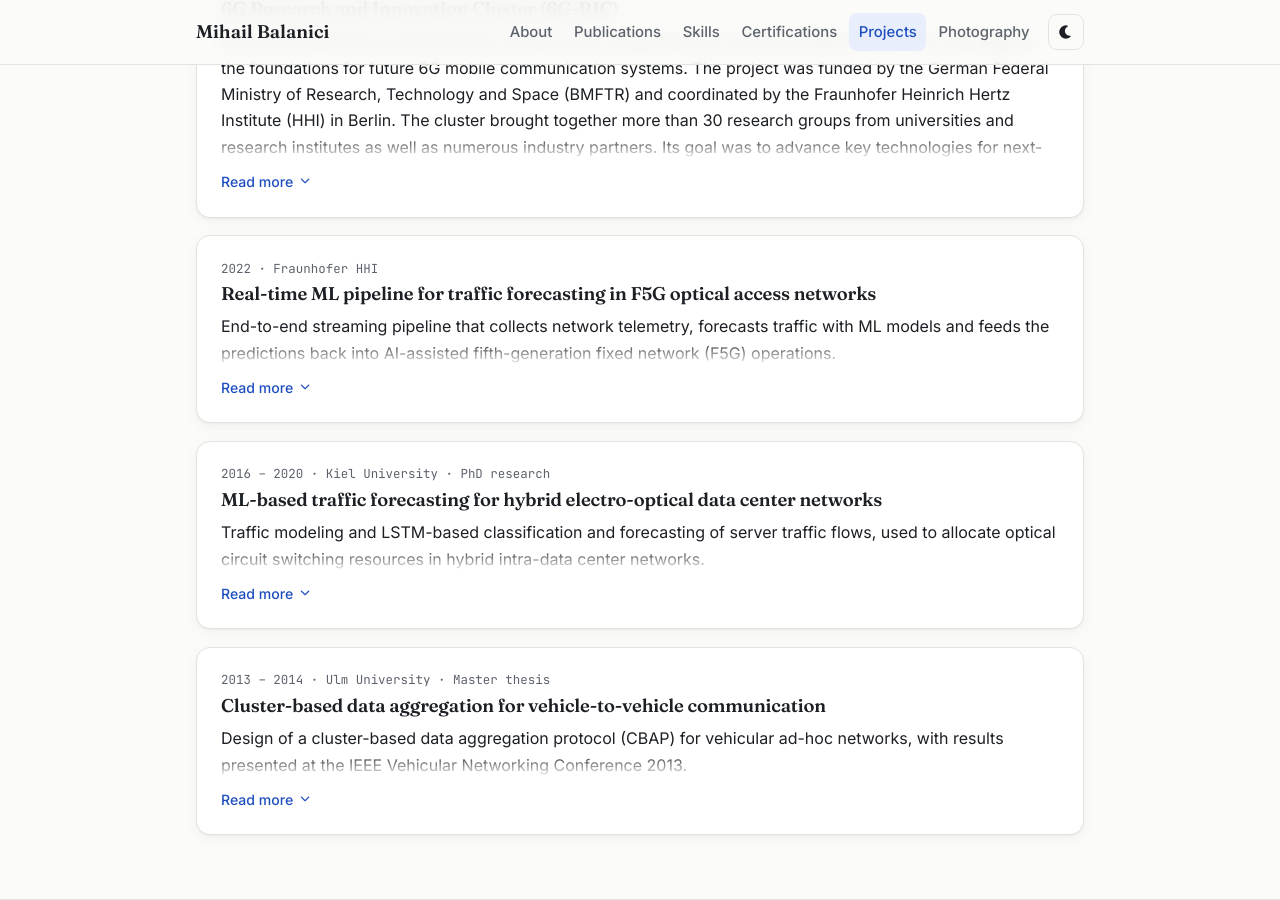
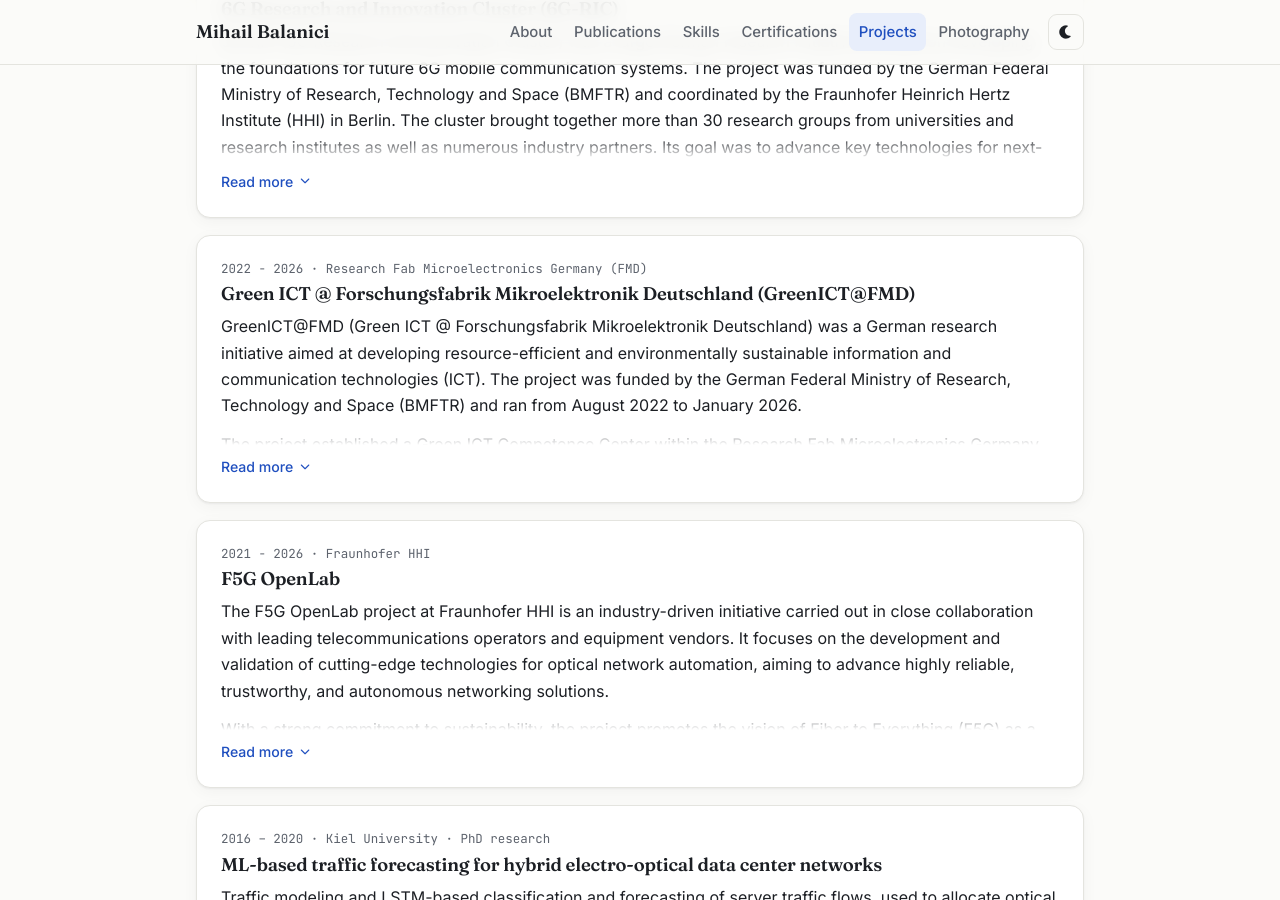
Before and after one commit to mihailbalanici/mihailbalanici.github.io, a Jekyll site: the page built from projects.html, in a window 1280 px wide and 900 px high, scrolled down 327 px. Built offline with Jekyll 4.4.1, drawn with Linux system fonts in a browser that asks for light colours.

Commit message:
Update projects.yml

```diff
--- a/_data/projects.yml
+++ b/_data/projects.yml
@@ -17,23 +17,57 @@
 
     I worked extensively on the topic of AI-assisted, closed-loop network automation that autonomously provisions link-capacity in optical transport networks based on live telemetry, integrated with the TeraFlowSDN controller and
     demonstrated on a disaggregated optical network testbed.
-  tags: [Network automation, SDN, Telemetry, Optical transport, Traffic forecasting, Machine Learning]
+
+  tags: [Network Automation, SDN, Telemetry, Optical Transport, Traffic Forecasting, Machine Learning]
   links:
     - { label: "Joint Cross-Domain Monitoring and Optimization of Radio Access, Optical Access and Optical Transport Networks", url: "https://ieeexplore.ieee.org/document/11618808" }
     - { label: "A Roadmap on Optical X-Haul Technologies for Next-Generation Mobile Networks", url: "https://ieeexplore.ieee.org/document/11152699" }
     - { label: "Autonomous Link-Capacity Adjustment using TeraFlowSDN Controller in a Disaggregated Optical Network Testbed", url: "https://ieeexplore.ieee.org/document/10926455" }
+    - { label: "PoC Video Recording of Live Demonstration of Autonomous Link-Capacity Adjustment in Optical Metro-Aggregation Networks", url: "https://www.youtube.com/watch?v=tN3diy9S-hY" }
     - { label: "Live Demonstration of Autonomous Link-Capacity Adjustment in Optical Metro-Aggregation Networks", url: "https://ieeexplore.ieee.org/document/10526615" }
     - { label: "Autonomous Capacity Adjustment with Dynamic Margin Allocation for Optical Enterprise Links", url: "https://ieeexplore.ieee.org/document/10526708" }
 
-- title: Real-time ML pipeline for traffic forecasting in F5G optical access networks
-  period: 2022
+- title: Green ICT @ Forschungsfabrik Mikroelektronik Deutschland (GreenICT@FMD)
+  period: 2022 - 2026
+  where: Research Fab Microelectronics Germany (FMD)
+  summary: |
+    GreenICT@FMD (Green ICT @ Forschungsfabrik Mikroelektronik Deutschland) was a German research initiative aimed at developing resource-efficient and environmentally sustainable information and communication technologies (ICT).
+    The project was funded by the German Federal Ministry of Research, Technology and Space (BMFTR) and ran from August 2022 to January 2026.
+
+    The project established a Green ICT Competence Center within the Research Fab Microelectronics Germany (FMD) network, bringing together multiple Fraunhofer and Leibniz institutes. Its goal was to reduce the energy consumption and CO₂ footprint
+    of ICT infrastructures, including communication networks, cloud and edge systems, and semiconductor technologies.
+
+    Research activities focused on areas such as energy-efficient communication infrastructures, sensor–edge–cloud systems, and resource-optimized electronics production, supported by dedicated testbeds and validation projects with industry partners.
+    The project also developed methods for evaluation of the environmental impact of ICT systems and supported technology transfer to industry and start-ups.
+
+    As part of this project, I led and executed a technology validation study with Adtran on traffic load–adaptive capacity adjustment for energy savings in optical networks. The work investigated multiple generations of optical transponders to quantify
+    power savings achieved by dynamically and autonomously adjusting optical link-capacity based on forecasted traffic demand.
+
+  tags: [Capacity Provisioning, Optical Transport, Traffic Forecasting, Network Sustainability, Power Efficiency]
+  links:
+    - { label: Paper to be published, url: "https://ieeexplore.ieee.org/document/9979485" }
+
+- title: F5G OpenLab
+  period: 2021 - 2026
   where: Fraunhofer HHI
   summary: |
-    End-to-end streaming pipeline that collects network telemetry, forecasts traffic with ML models
-    and feeds the predictions back into AI-assisted fifth-generation fixed network (F5G) operations.
-  tags: [MLOps, Kafka, Time series, Forecasting]
+    The F5G OpenLab project at Fraunhofer HHI is an industry-driven initiative carried out in close collaboration with leading telecommunications operators and equipment vendors. It focuses on the development and validation of cutting-edge technologies
+    for optical network automation, aiming to advance highly reliable, trustworthy, and autonomous networking solutions.
+
+    With a strong commitment to sustainability, the project promotes the vision of Fiber to Everything (F5G) as a foundation for a green and energy-efficient ICT industry. At the same time, it supports the acceleration of digital transformation
+    across sectors through robust and future-proof network infrastructures.
+
+    The F5G OpenLab provides a vendor-agnostic ecosystem for validating innovative networking solutions that enable the twin transition—digital and green. It offers vertical industries a neutral environment to evaluate and test their use cases,
+    while also fostering the development and deployment of advanced fiber-based solutions.
+
+    The results of this project have further contributed to international standardization efforts, including the development of use-case proposals, technology requirement specifications, gap analyses, and proof-of-concept (PoC) implementations for ETSI ISG F5G activities.
+
+    I led one project phase and worked on several others, including use-cases and PoCs definition, PoC design and implementation, and preparation of the final project reports. The latest use-case, which I led, focused on the topic of
+    Distributed Intelligence with Privacy-Preserving Features for Fiber-to-the-Room (FTTR) systems.
+
+  tags: [Optical Access, XGS-PON, FTTR, Monitoring, Network Automation]
   links:
-    - { label: ECOC 2022 paper, url: "https://ieeexplore.ieee.org/document/9979485" }
+    - { label: OFC Paper 2024, url: "https://ieeexplore.ieee.org/document/9979485" }
 
 - title: ML-based traffic forecasting for hybrid electro-optical data center networks
   period: 2016 – 2020
```
